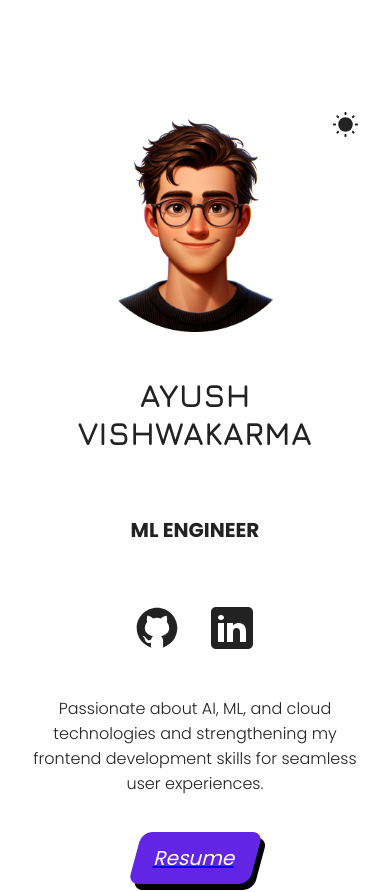
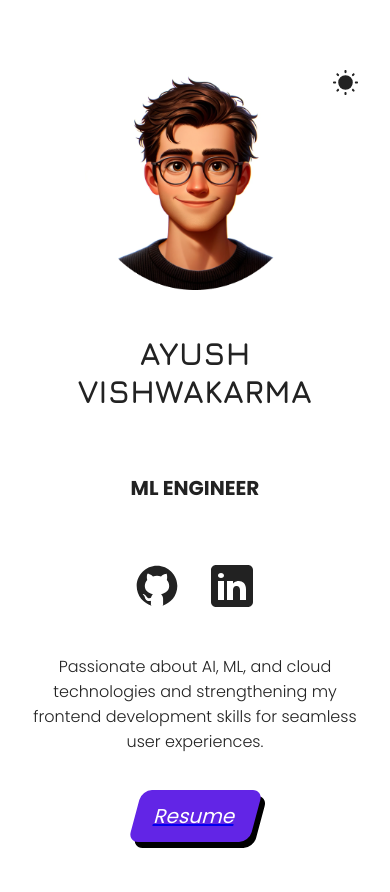
Before and after one commit to justanayush/Portfolio, a React (Vite) app: page / in a window 390 px wide. Shown: the top 892 px of the page. Built offline with nearby package versions, Linux system fonts and the light colour scheme; a web font is replaced by a local one.

Commit message:
fixing mobile view

```diff
--- a/src/sections/Hero/HeroStyles.module.css
+++ b/src/sections/Hero/HeroStyles.module.css
@@ -4,7 +4,7 @@
     justify-content: center;
     gap: 10px;
     text-align: center;
-    height: 118vh;
+    height: 108vh;
     min-height: 500px;
 
 
```
